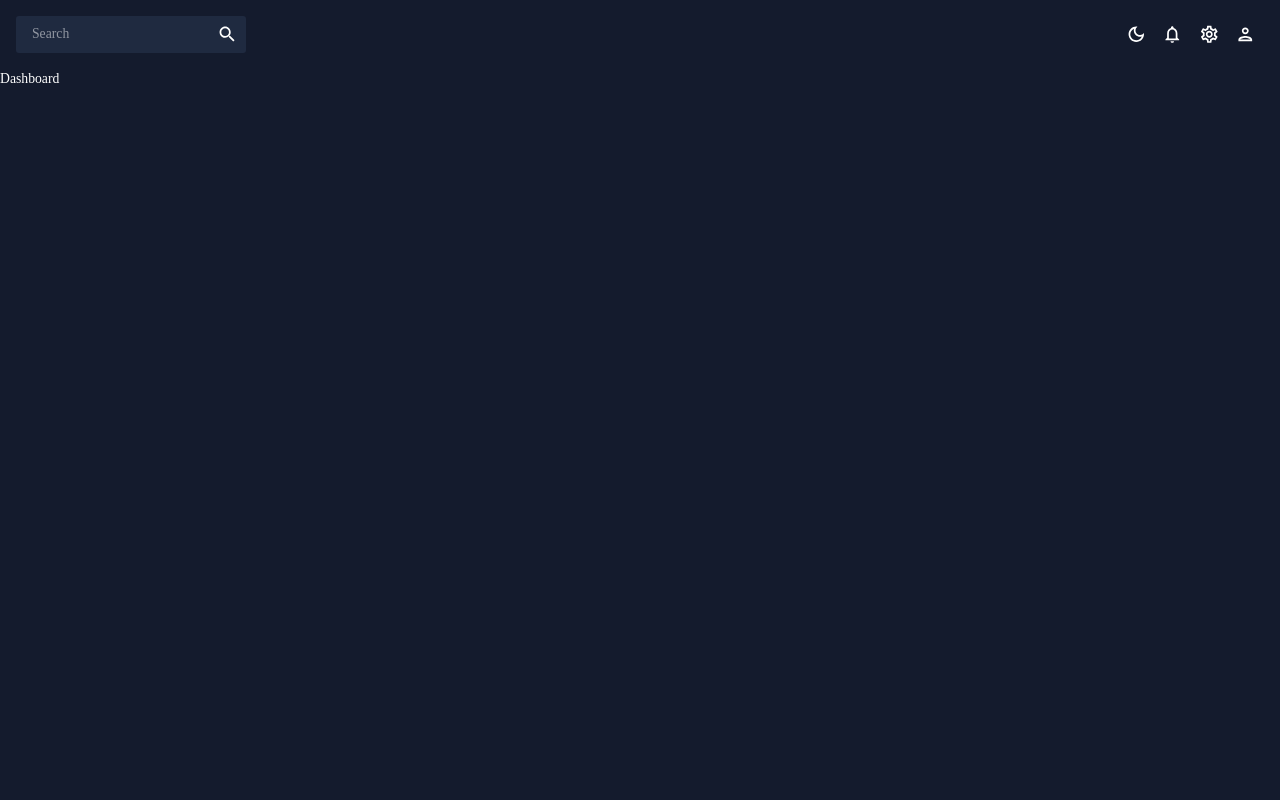
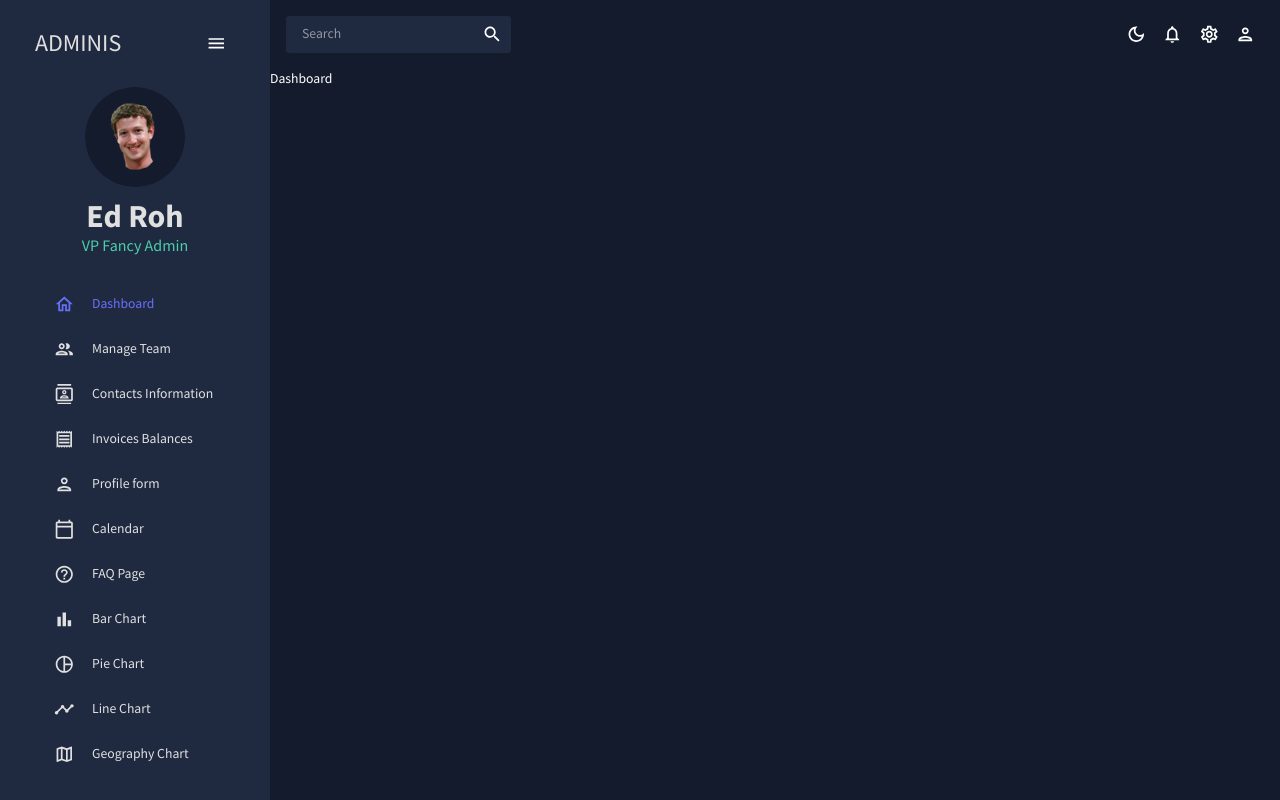
Before and after one commit to tikaps/admin-dashboard, a React (Create React App) app in the folder react-admin/: page / in a window 1280 px wide. Built offline with nearby package versions, Linux system fonts and the light colour scheme.

Commit message:
sidebar fixed

```diff
--- a/react-admin/src/App.js
+++ b/react-admin/src/App.js
@@ -1,3 +1,4 @@
+import { useState } from "react";
 import { ColorModeContext, useMode } from "./theme";
 import { CssBaseline, ThemeProvider } from "@mui/material";
 import { Routes, Route } from "react-router-dom";
@@ -17,12 +18,14 @@ import Dashboard from "./scenes/dashboard";
 
 function App() {
   const [theme, colorMode] = useMode();
+  const [isSidebar, setIsSidebar] = useState(true);
 
   return (
     <ColorModeContext.Provider value={colorMode}>
       <ThemeProvider theme={theme}>
         <CssBaseline />
         <div className="app">
+          <Sidebar isSidebar={isSidebar} />
           <main className="content">
             <Topbar />
             <Routes>
--- a/react-admin/src/index.css
+++ b/react-admin/src/index.css
@@ -1,4 +1,4 @@
-@import url("https://fonts.googleapis.com/css2?family=Source+Sans+3:wght@400;600;700&display=swap");
+@import url("https://fonts.googleapis.com/css2?family=Source+Sans+Pro:wght@400;600;700&display=swap");
 
 html,
 body,
@@ -7,7 +7,7 @@ body,
 .content {
   height: 100%;
   width: 100%;
-  font-family: Source Sans 3, sans-serif;
+  font-family: "Source Sans Pro", sans-serif;
 }
 
 .app {
--- a/react-admin/src/theme.js
+++ b/react-admin/src/theme.js
@@ -162,30 +162,30 @@ export const themeSettings = (mode) => {
           }),
     },
     typography: {
-      fontFamily: ["Source Sans 3", "sans-serif"].join(","),
+      fontFamily: ["Source Sans Pro", "sans-serif"].join(","),
       fontSize: 12,
       h1: {
-        fontFamily: ["Source Sans 3", "sans-serif"].join(","),
+        fontFamily: ["Source Sans Pro", "sans-serif"].join(","),
         fontSize: 40,
       },
       h2: {
-        fontFamily: ["Source Sans 3", "sans-serif"].join(","),
+        fontFamily: ["Source Sans Pro", "sans-serif"].join(","),
         fontSize: 32,
       },
       h3: {
-        fontFamily: ["Source Sans 3", "sans-serif"].join(","),
+        fontFamily: ["Source Sans Pro", "sans-serif"].join(","),
         fontSize: 24,
       },
       h4: {
-        fontFamily: ["Source Sans 3", "sans-serif"].join(","),
+        fontFamily: ["Source Sans Pro", "sans-serif"].join(","),
         fontSize: 20,
       },
       h5: {
-        fontFamily: ["Source Sans 3", "sans-serif"].join(","),
+        fontFamily: ["Source Sans Pro", "sans-serif"].join(","),
         fontSize: 16,
       },
       h6: {
-        fontFamily: ["Source Sans 3", "sans-serif"].join(","),
+        fontFamily: ["Source Sans Pro", "sans-serif"].join(","),
         fontSize: 14,
       },
     },
```
